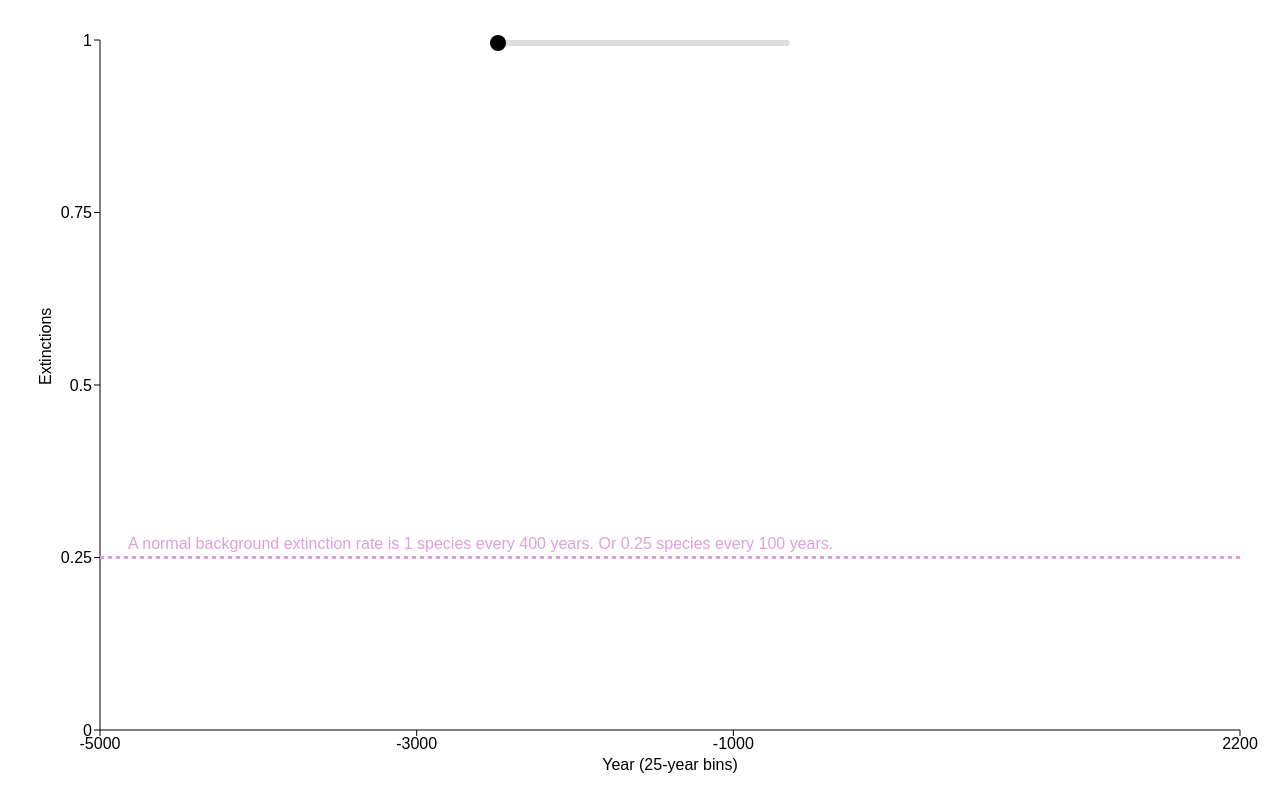
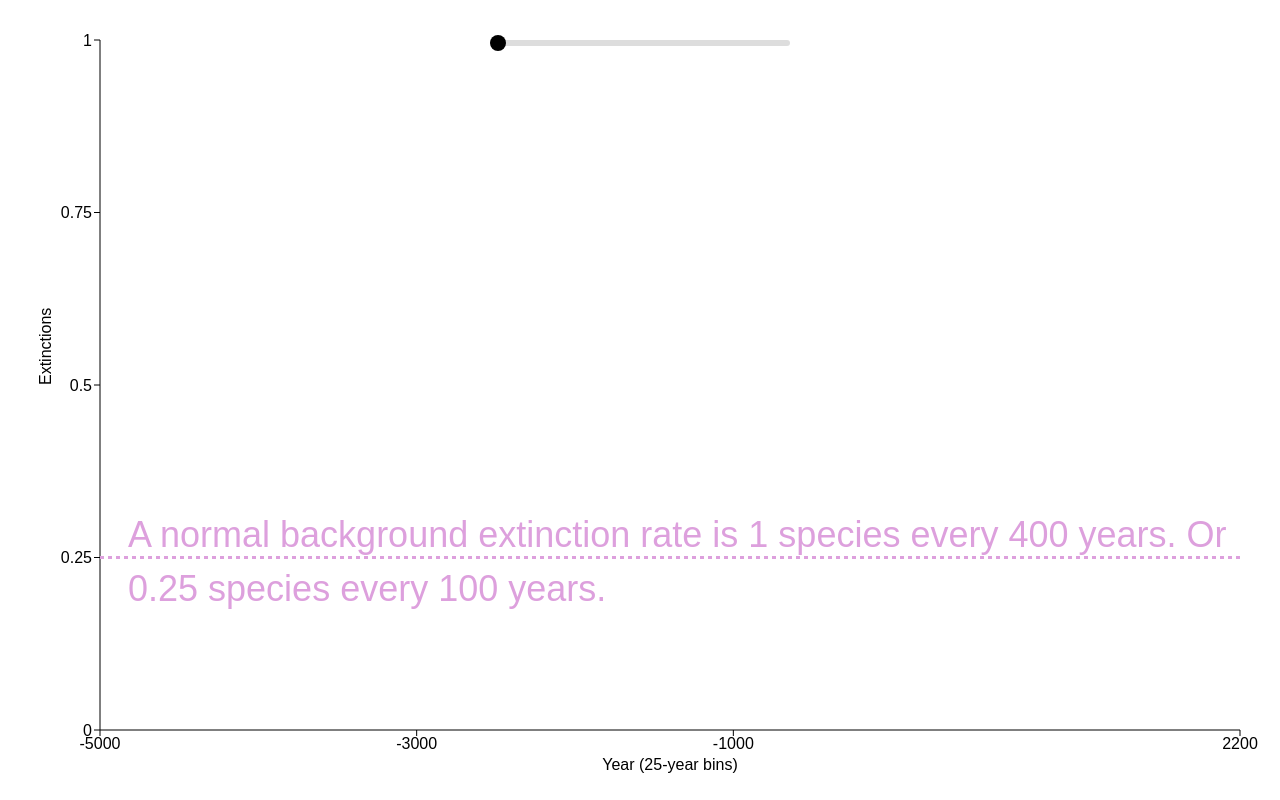
Before and after one commit to intendedsideeffects/birds, a Next.js app: page /charts/line in a window 1280 px wide. Built offline with nearby package versions, Linux system fonts and the light colour scheme.

Commit message:
Improve extinction rate label transitions: always stick to line, smooth fade, better offset

```diff
--- a/src/app/charts/AnimatedExtinctionChart.jsx
+++ b/src/app/charts/AnimatedExtinctionChart.jsx
@@ -55,6 +55,8 @@ export default function AnimatedExtinctionChart() {
   const chartAreaRef = useRef(null);
   const [labelStyle, setLabelStyle] = useState({ top: 0, left: 0 });
   const LABEL_OFFSET = 48; // px above the line (ensures text is well above the line)
+  const [showCenterText, setShowCenterText] = useState(true);
+  const [centerTextStyle, setCenterTextStyle] = useState({});
 
   // Load and preprocess data
   useEffect(() => {
@@ -119,6 +121,35 @@ export default function AnimatedExtinctionChart() {
       pointerEvents: "none"
     });
   }, [maxY, chartAreaRef.current]);
+
+  // Offset for long and short text above the line
+  const LONG_TEXT_OFFSET = 24;
+  const SHORT_TEXT_OFFSET = 8;
+
+  useEffect(() => {
+    if (barEndIndex === 0) {
+      setShowCenterText(true);
+      setCenterTextStyle({
+        position: "absolute",
+        top: labelStyle.top - LONG_TEXT_OFFSET,
+        left: labelStyle.left,
+        color: "#DDA0DD",
+        fontSize: 36,
+        fontWeight: 400,
+        zIndex: 100,
+        pointerEvents: "none",
+        opacity: 1,
+        transition: "opacity 1.5s cubic-bezier(.77,0,.18,1)"
+      });
+    } else {
+      setCenterTextStyle(prev => ({
+        ...prev,
+        opacity: 0,
+        transition: "opacity 1.5s cubic-bezier(.77,0,.18,1)"
+      }));
+      setTimeout(() => setShowCenterText(false), 1500);
+    }
+  }, [barEndIndex, labelStyle.top, labelStyle.left]);
 
   // Slider and controls style
   const controlsStyle = {
@@ -202,9 +233,39 @@ export default function AnimatedExtinctionChart() {
             <ReferenceLine y={BACKGROUND_RATE} stroke="#DDA0DD" strokeDasharray="4 4" strokeWidth={3} />
           </BarChart>
         </ResponsiveContainer>
-        {/* Small purple text for background extinction rate */}
-        <div style={labelStyle}>
+        {/* Show the long text above the line when barEndIndex == 0, otherwise show the short text with fade in/out */}
+        {/* Both texts always rendered, with independent opacity and offset */}
+        <div
+          style={{
+            position: "absolute",
+            top: labelStyle.top - LONG_TEXT_OFFSET,
+            left: labelStyle.left,
+            color: "#DDA0DD",
+            fontSize: 36,
+            fontWeight: 400,
+            zIndex: 100,
+            pointerEvents: "none",
+            opacity: barEndIndex === 0 ? 1 : 0,
+            transition: "opacity 1.5s cubic-bezier(.77,0,.18,1)"
+          }}
+        >
           A normal background extinction rate is 1 species every 400 years. Or 0.25 species every 100 years.
+        </div>
+        <div
+          style={{
+            position: "absolute",
+            top: labelStyle.top - SHORT_TEXT_OFFSET,
+            left: labelStyle.left,
+            color: "#DDA0DD",
+            fontWeight: 400,
+            fontSize: 20,
+            zIndex: 100,
+            pointerEvents: "none",
+            opacity: barEndIndex > 0 ? 1 : 0,
+            transition: "opacity 1.5s cubic-bezier(.77,0,.18,1)"
+          }}
+        >
+          normal extinction rate
         </div>
       </div>
     </div>
```
